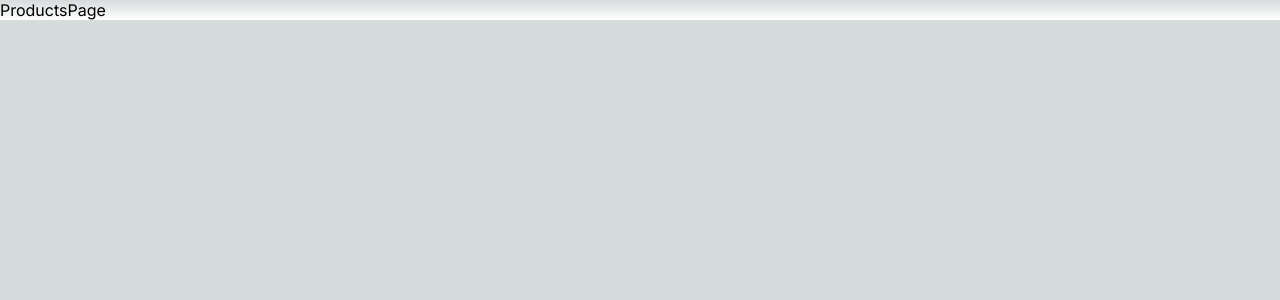
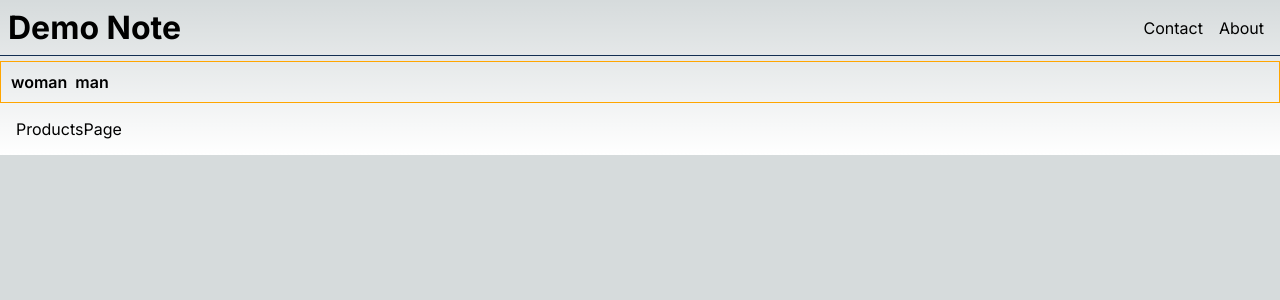
Before and after one commit to blueprint-12/cong-blog, a Next.js app: page /products in a window 1280 px wide. Shown: the top 300 px of the page. Built offline with nearby package versions, Linux system fonts and the light colour scheme.

Commit message:
feat: layout 컴포넌트 테스팅

```diff
--- /dev/null
+++ b/src/app/layout.module.css
@@ -0,0 +1,13 @@
+/* postCSS */
+
+.header {
+  display: flex;
+  justify-content: space-between;
+  align-items: center;
+  padding: 8px;
+  border-bottom: 1px solid #132f52;
+}
+
+.nav a {
+  padding: 0 8px;
+}
--- a/src/app/layout.tsx
+++ b/src/app/layout.tsx
@@ -1,22 +1,32 @@
-import './globals.css'
-import type { Metadata } from 'next'
-import { Inter } from 'next/font/google'
+import "./globals.css";
+import styles from "./layout.module.css";
+import type { Metadata } from "next";
+import { Inter } from "next/font/google";
 
-const inter = Inter({ subsets: ['latin'] })
+const inter = Inter({ subsets: ["latin"] });
 
 export const metadata: Metadata = {
-  title: 'Create Next App',
-  description: 'Generated by create next app',
-}
+  title: "Create Next App",
+  description: "Generated by create next app",
+};
 
 export default function RootLayout({
   children,
 }: {
-  children: React.ReactNode
+  children: React.ReactNode;
 }) {
   return (
     <html lang="en">
-      <body className={inter.className}>{children}</body>
+      <body className={inter.className}>
+        <header className={styles.header}>
+          <h1>Demo Note</h1>
+          <nav className={styles.nav}>
+            <a href="">Contact</a>
+            <a href="">About</a>
+          </nav>
+        </header>
+        {children}
+      </body>
     </html>
-  )
+  );
 }
--- /dev/null
+++ b/src/app/products/layout.module.css
@@ -0,0 +1,14 @@
+.nav {
+  margin-top: 5px;
+  display: flex;
+  justify-content: flex-start;
+  align-items: center;
+  font-weight: 600;
+  gap: 8px;
+  border: 1px solid orange;
+  padding: 10px;
+}
+
+.product {
+  padding: 16px;
+}
--- /dev/null
+++ b/src/app/products/layout.tsx
@@ -0,0 +1,18 @@
+import React from "react";
+import styles from "./layout.module.css";
+
+export default function ProductLayout({
+  children,
+}: {
+  children: React.ReactNode;
+}) {
+  return (
+    <>
+      <nav className={styles.nav}>
+        <a href="">woman</a>
+        <a href="">man</a>
+      </nav>
+      <section className={styles.product}>{children}</section>
+    </>
+  );
+}
```
